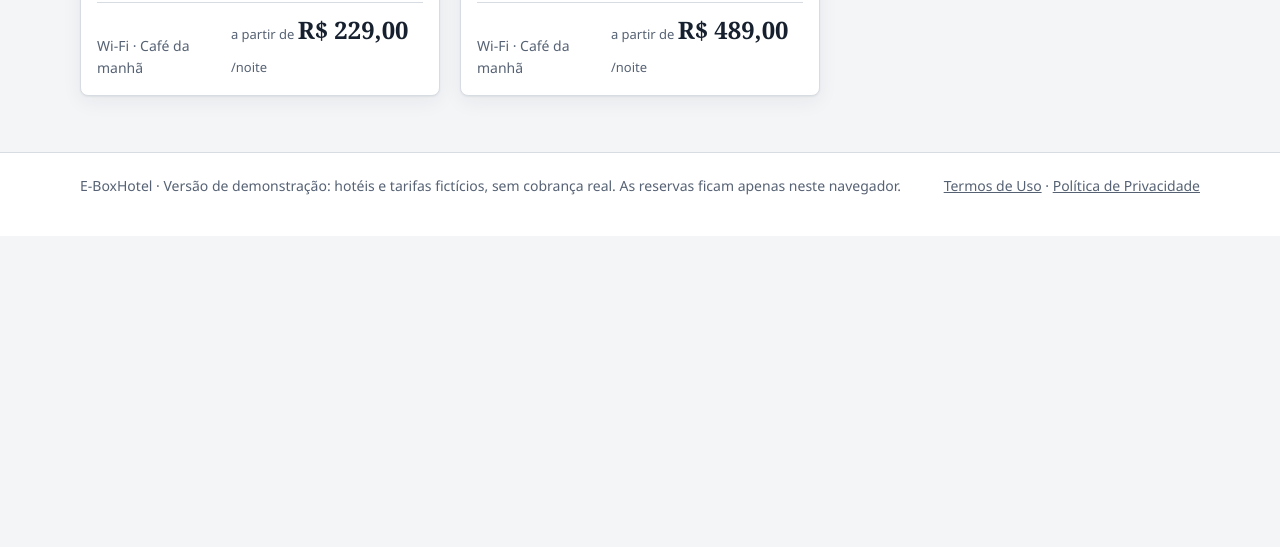
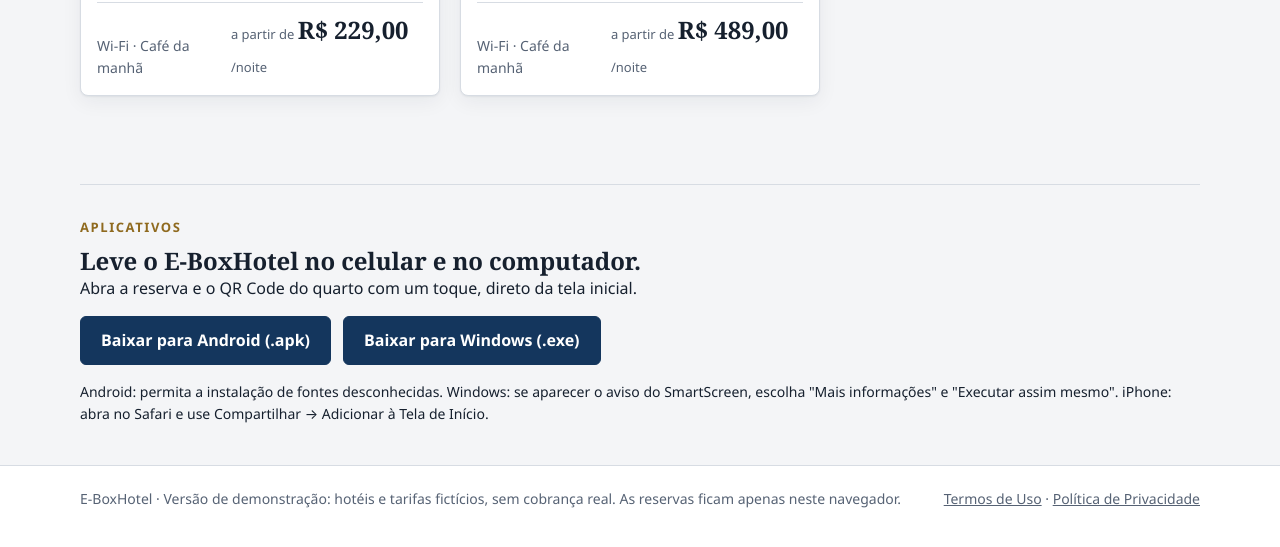
Before and after one commit to 4NY0NE/E-BoxHotel, a plain HTML site: page index.html in a window 1280 px wide. Shown: the part 1981-2528 px from the top of the page. Before the commit the page ends 2217 px from the top, so only its background shows below. Drawn offline with Linux system fonts and the light colour scheme.

Commit message:
site: seção Baixe o app (APK, EXE, iOS)
Co-Authored-By: Claude Sonnet 5.5 <noreply@anthropic.com>
Claude-Session: https://claude.ai/code/session_013rtJ9ubzapEq472VwnWzyA

```diff
--- a/assets/css/base.css
+++ b/assets/css/base.css
@@ -291,3 +291,7 @@ button.link { background: none; border: 0; padding: 0; color: var(--primary); te
   nav { flex-wrap: wrap; width: 100%; justify-content: space-between; }
   #acct-hello { display: none !important; }
 }
+
+.apps { padding: 32px 0 40px; border-top: 1px solid var(--line); margin-top: 32px; }
+.apps-grid { display: flex; flex-wrap: wrap; gap: 12px; margin: 16px 0; }
+.apps-grid .btn { text-decoration: none; }
--- a/index.html
+++ b/index.html
@@ -64,6 +64,16 @@
   </div>
   <p class="count" id="count" aria-live="polite"></p>
   <div class="grid" id="grid"></div>
+<div class="apps" id="apps" aria-labelledby="h-apps">
+  <p class="eyebrow">Aplicativos</p>
+  <h2 id="h-apps">Leve o E-BoxHotel no celular e no computador.</h2>
+  <p class="lead">Abra a reserva e o QR Code do quarto com um toque, direto da tela inicial.</p>
+  <div class="apps-grid">
+    <a class="btn" href="https://github.com/4NY0NE/E-BoxHotel/releases/download/apps-latest/E-BoxHotel.apk" rel="noopener">Baixar para Android (.apk)</a>
+    <a class="btn" href="https://github.com/4NY0NE/E-BoxHotel/releases/download/apps-latest/E-BoxHotel.exe" rel="noopener">Baixar para Windows (.exe)</a>
+  </div>
+  <p class="small">Android: permita a instalação de fontes desconhecidas. Windows: se aparecer o aviso do SmartScreen, escolha "Mais informações" e "Executar assim mesmo". iPhone: abra no Safari e use Compartilhar → Adicionar à Tela de Início.</p>
+</div>
 </section>
 
 <section id="v-hotel" class="wrap" hidden></section>
```
